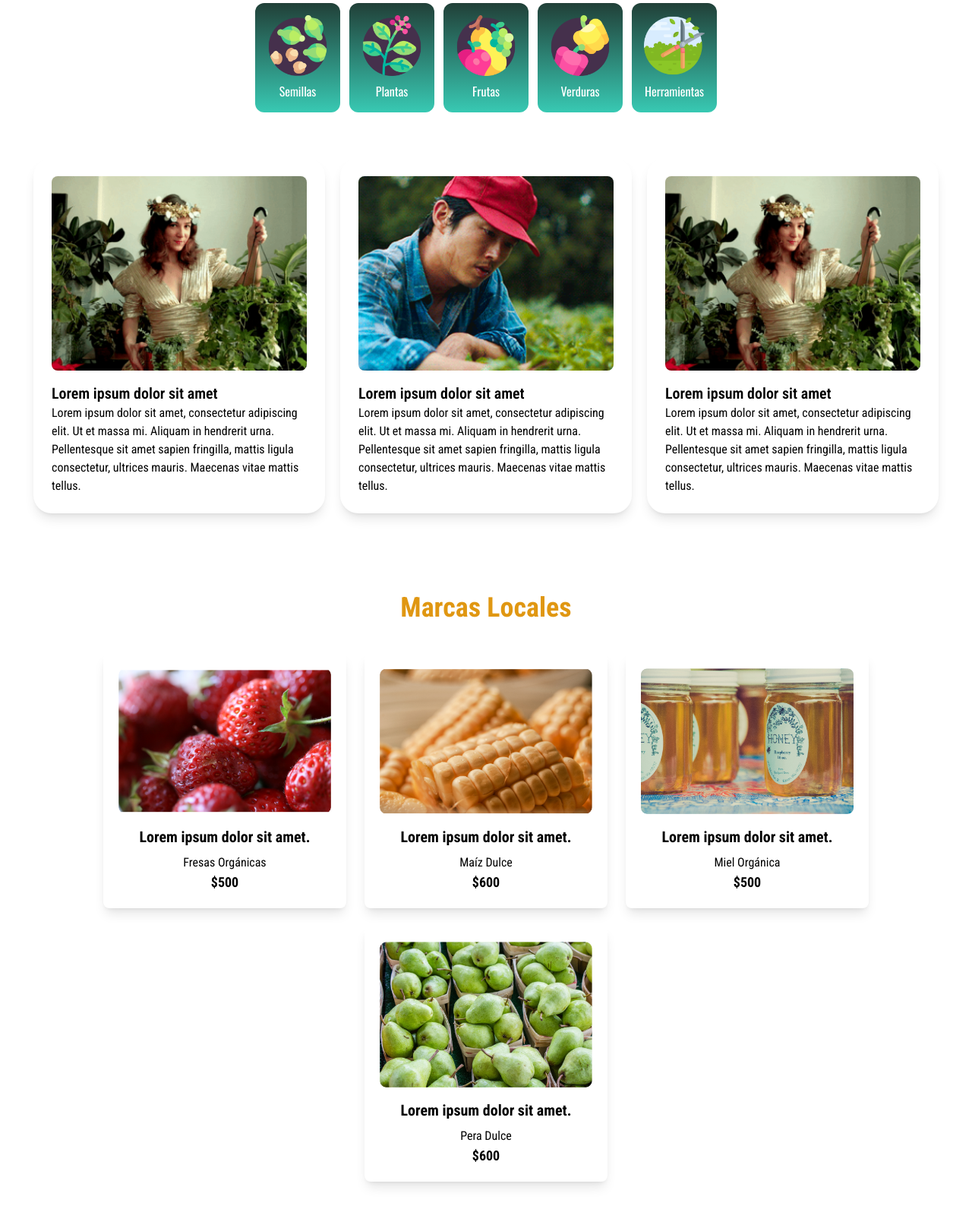
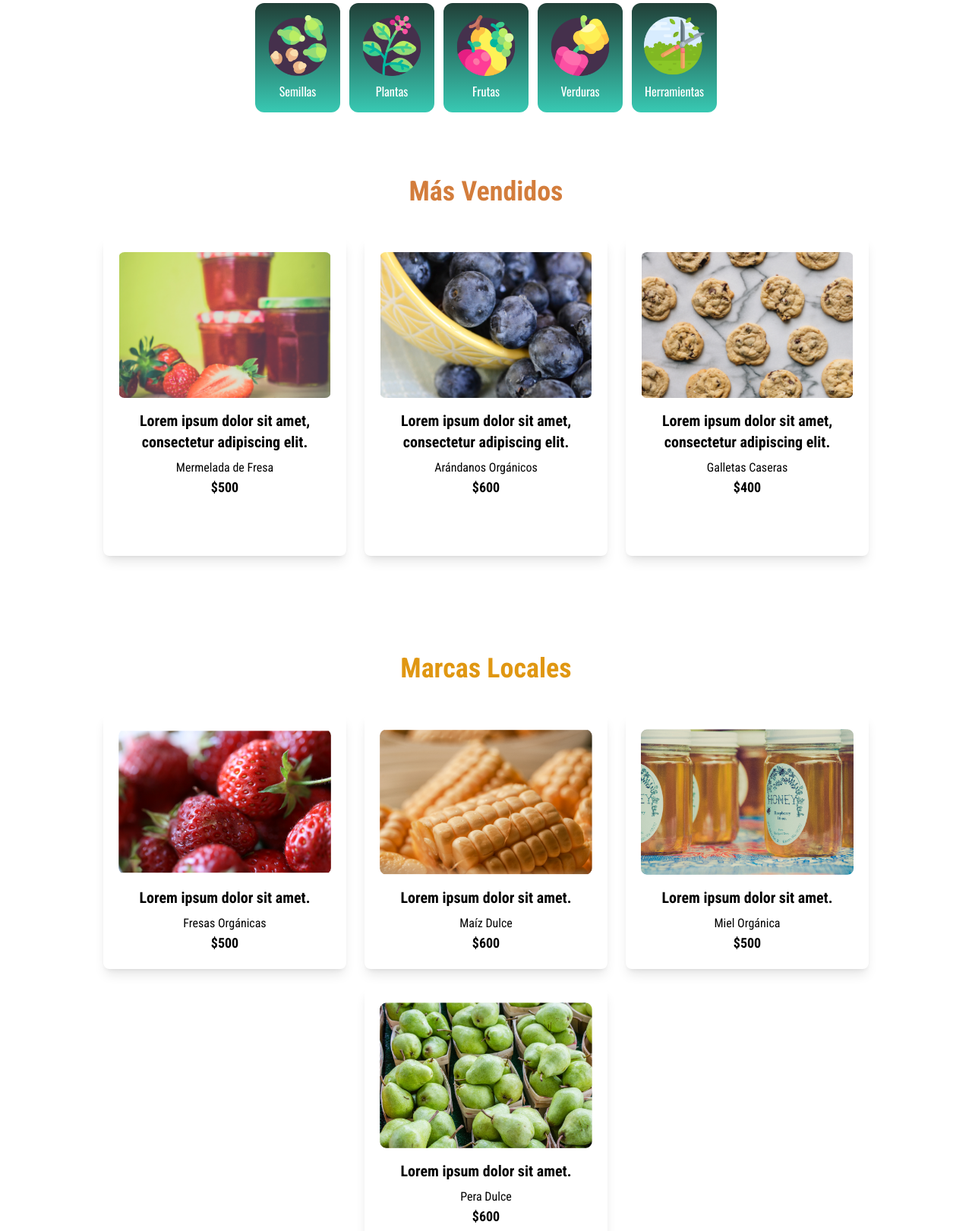
Before and after one commit to esteban-od1n/TierraViva2024, a Symfony app: template templates/pages/providers.html.twig in a window 1280 px wide. Shown: the part 152-1773 px from the top of the page at 76% size. Run offline with Twig, Linux system fonts and the light colour scheme; the template is opened without the code that fills it, so the values that code supplies are empty; style sheets or scripts are compiled from the project's sources; some libraries are stand-ins or nearby versions; some web fonts are replaced.

Commit message:
otros mas subdiseños

```diff
--- a/templates/pages/foro.html.twig
+++ b/templates/pages/foro.html.twig
@@ -80,8 +80,8 @@
             <div class="rounded-xl flex flex-col p-4  gap-4">
                 <div class="bg-gradient-to-b from-lochinvar-400 to-timber-green-900 p-6 rounded-lg flex flex-col items-center justify-center">
                     <img src="imgs/world-removebg-preview.png" class="w-70 h-80 mb-4" alt="Mascota">
-                    <p class="text-white text-lg text-center">Explora todo lo que ofrecemos para el futuro del planeta</p>
-                    <button class="mt-4 bg-pistachio-600 text-white py-2 px-4 rounded-lg">Leer</button>
+                    <p class="text-white text-lg text-center">Crea discusiones con otras personas y pregunta tus dudas</p>
+                    <button class="mt-4 bg-pistachio-600 text-white py-2 px-4 rounded-lg">Comenzar una nueva discusión</button>
                 </div>
             </div>
         </div>
--- a/templates/pages/providers.html.twig
+++ b/templates/pages/providers.html.twig
@@ -1,6 +1,6 @@
-{% extends 'base.html.twig'%}
+{% extends 'base.html.twig' %}
+
 {% block body %}
-
 <div class="flex flex-col py-5 gap-3 items-center">
     <h1 class="font-heading text-3xl text-pistachio-500 text-center">BUSQUEDA POR CATEGORIAS</h1>
     <div class="flex flex-row gap-3 cursor-pointer">
@@ -12,44 +12,42 @@
     </div>
 </div>
 
-<section class="py-10 flex justify-center items-center">
-  <div class="flex flex-wrap justify-center gap-5">
-    <div class="bg-white shadow-lg rounded-3xl p-6 max-w-sm">
-      <img class="rounded-lg w-full h-64 object-cover" src="imgs/videochica.png" alt="Video Chica" />
+<div class="py-16 text-center">
+    <h2 class="text-4xl font-bold mb-10 text-pancho-500">Más Vendidos</h2>
+    <div class="flex flex-wrap justify-center gap-6">
+        <div class="bg-white shadow-lg rounded-lg p-5 max-w-xs">
+            <img class="rounded-lg w-full h-48 object-cover" src="imgs/mermelada.png" alt="Mermelada de Fresa" />
             <div class="mt-4">
-        <div class="text-xl font-semibold text-left">Lorem ipsum dolor sit amet</div>
-        <div class="text-base text-left text-gray-600">
-          Lorem ipsum dolor sit amet, consectetur adipiscing elit. Ut et massa mi. Aliquam in hendrerit urna.
-          Pellentesque sit amet sapien fringilla, mattis ligula consectetur, ultrices mauris. Maecenas vitae mattis tellus.
+                <div class="text-xl font-bold mb-2">Lorem ipsum dolor sit amet, consectetur adipiscing elit.</div>
+                <div class="text-gray-700">Mermelada de Fresa</div>
+                <div class="text-lg font-bold text-green-500">$500</div>
+                <button class="mt-4 bg-green-500 text-white py-2 px-4 rounded-lg hover:bg-green-600">Comprar</button>
+            </div>
+        </div>
+
+        <div class="bg-white shadow-lg rounded-lg p-5 max-w-xs">
+            <img class="rounded-lg w-full h-48 object-cover" src="imgs/arandanos.png" alt="Arándanos Orgánicos" />
+            <div class="mt-4">
+                <div class="text-xl font-bold mb-2">Lorem ipsum dolor sit amet, consectetur adipiscing elit.</div>
+                <div class="text-gray-700">Arándanos Orgánicos</div>
+                <div class="text-lg font-bold text-green-500">$600</div>
+                <button class="mt-4 bg-green-500 text-white py-2 px-4 rounded-lg hover:bg-green-600">Comprar</button>
+            </div>
+        </div>
+
+        <div class="bg-white shadow-lg rounded-lg p-5 max-w-xs">
+            <img class="rounded-lg w-full h-48 object-cover" src="imgs/cookies.png" alt="Galletas Caseras" />
+            <div class="mt-4">
+                <div class="text-xl font-bold mb-2">Lorem ipsum dolor sit amet, consectetur adipiscing elit.</div>
+                <div class="text-gray-700">Galletas Caseras</div>
+                <div class="text-lg font-bold text-green-500">$400</div>
+                <button class="mt-4 bg-green-500 text-white py-2 px-4 rounded-lg hover:bg-green-600">Comprar</button>
+            </div>
         </div>
     </div>
 </div>
 
-    <div class="bg-white shadow-lg rounded-3xl p-6 max-w-sm">
-      <img class="rounded-lg w-full h-64 object-cover" src="imgs/videochico.png" alt="Video Chico" />
-      <div class="mt-4">
-        <div class="text-xl font-semibold text-left">Lorem ipsum dolor sit amet</div>
-        <div class="text-base text-left text-gray-600">
-          Lorem ipsum dolor sit amet, consectetur adipiscing elit. Ut et massa mi. Aliquam in hendrerit urna.
-          Pellentesque sit amet sapien fringilla, mattis ligula consectetur, ultrices mauris. Maecenas vitae mattis tellus.
-        </div>
-      </div>
-    </div>
-
-    <div class="bg-white shadow-lg rounded-3xl p-6 max-w-sm">
-      <img class="rounded-lg w-full h-64 object-cover" src="imgs/videochica.png" alt="Video Chica" />
-      <div class="mt-4">
-        <div class="text-xl font-semibold text-left">Lorem ipsum dolor sit amet</div>
-        <div class="text-base text-left text-gray-600">
-          Lorem ipsum dolor sit amet, consectetur adipiscing elit. Ut et massa mi. Aliquam in hendrerit urna.
-          Pellentesque sit amet sapien fringilla, mattis ligula consectetur, ultrices mauris. Maecenas vitae mattis tellus.
-        </div>
-      </div>
-    </div>
-  </div>
-</section>
-
-<section class="py-16 text-center">
+<div class="py-16 text-center">
     <h2 class="text-4xl font-bold mb-10 text-buttercup-500">Marcas Locales</h2>
     <div class="flex flex-wrap justify-center gap-6">
         <div class="bg-white shadow-lg rounded-lg p-5 max-w-xs">
@@ -88,43 +86,6 @@
             </div>
         </div>
     </div>
-</section>
-
-<section class="py-16 text-center">
-  <h2 class="text-4xl font-bold mb-10 text-pancho-500">Más Vendidos</h2>
-  <div class="flex flex-wrap justify-center gap-6">
-    <div class="bg-white shadow-lg rounded-lg p-5 max-w-xs">
-      <img class="rounded-lg w-full h-48 object-cover" src="imgs/mermelada.png" alt="Mermelada de Fresa" />
-      <div class="mt-4">
-        <div class="text-xl font-bold mb-2">Lorem ipsum dolor sit amet, consectetur adipiscing elit.</div>
-        <div class="text-gray-700">Mermelada de Fresa</div>
-        <div class="text-lg font-bold text-green-500">$500</div>
-        <button class="mt-4 bg-green-500 text-white py-2 px-4 rounded-lg hover:bg-green-600">Comprar</button>
-      </div>
 </div>
 
-    <div class="bg-white shadow-lg rounded-lg p-5 max-w-xs">
-      <img class="rounded-lg w-full h-48 object-cover" src="imgs/arandanos.png" alt="Arándanos Orgánicos" />
-      <div class="mt-4">
-        <div class="text-xl font-bold mb-2">Lorem ipsum dolor sit amet, consectetur adipiscing elit.</div>
-        <div class="text-gray-700">Arándanos Orgánicos</div>
-        <div class="text-lg font-bold text-green-500">$600</div>
-        <button class="mt-4 bg-green-500 text-white py-2 px-4 rounded-lg hover:bg-green-600">Comprar</button>
-      </div>
-    </div>
-
-    <div class="bg-white shadow-lg rounded-lg p-5 max-w-xs">
-      <img class="rounded-lg w-full h-48 object-cover" src="imgs/cookies.png" alt="Galletas Caseras" />
-      <div class="mt-4">
-        <div class="text-xl font-bold mb-2">Lorem ipsum dolor sit amet, consectetur adipiscing elit.</div>
-        <div class="text-gray-700">Galletas Caseras</div>
-        <div class="text-lg font-bold text-green-500">$400</div>
-        <button class="mt-4 bg-green-500 text-white py-2 px-4 rounded-lg hover:bg-green-600">Comprar</button>
-      </div>
-    </div>
-  </div>
-</section>
-
-
-
 {% endblock %}
```
Also changed, not shown: src/Controller/profile.php (added, +16 -0 lines), src/Controller/vistaAgregarProductos.php (added, +15 -0 lines), src/Controller/vistaCrearDiscusion.php (added, +15 -0 lines), templates/pages/map.html.twig (+31 -2 lines), templates/pages/resources.html.twig (+4 -4 lines), templates/pages/vistaAgregarProductos.html.twig (+70 -0 lines), templates/pages/vistaCrearDiscusion.html.twig (+40 -0 lines), templates/pages/profile.html.twig (added). Lines whose indentation alone changed are shown as unchanged.
